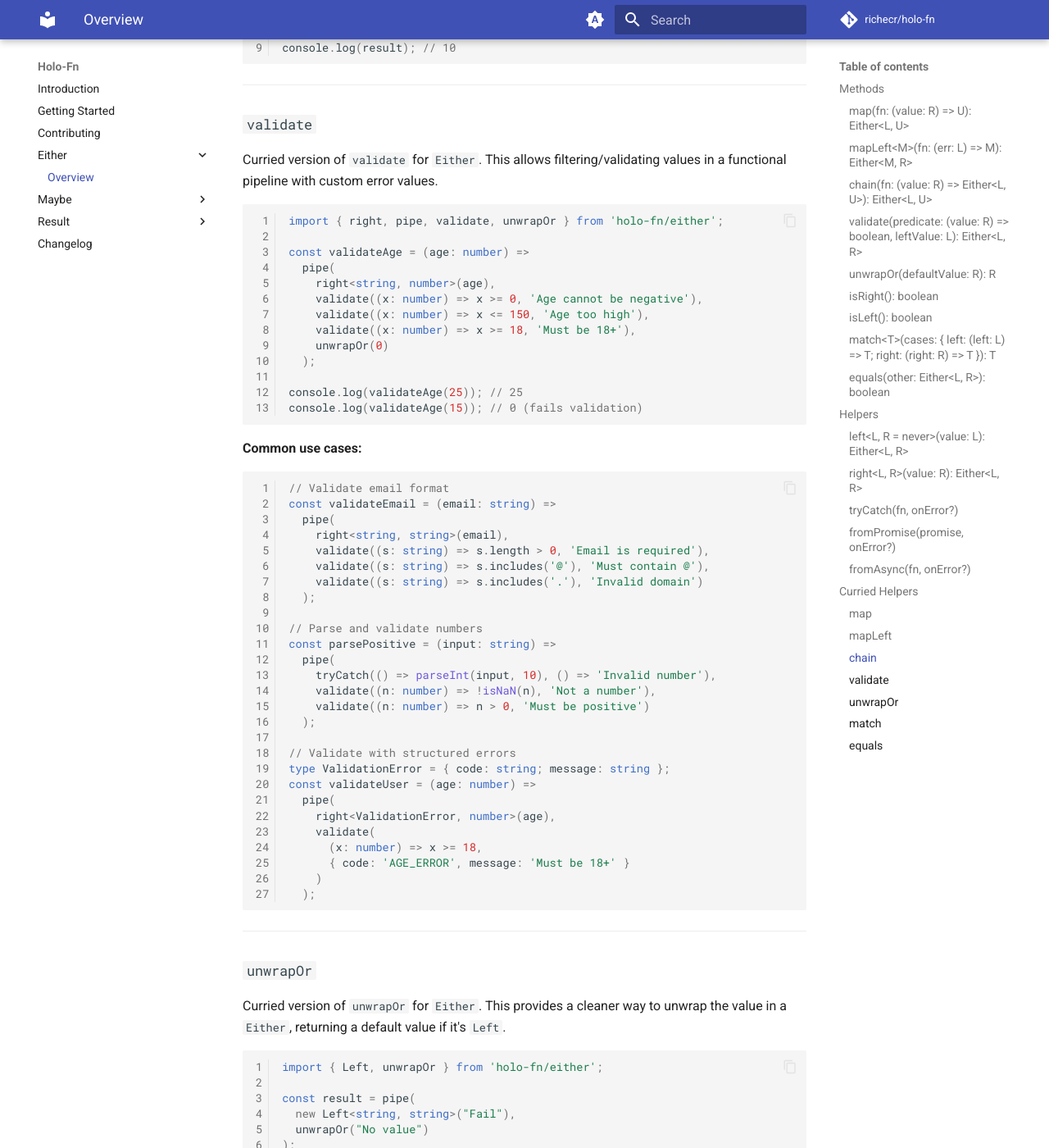
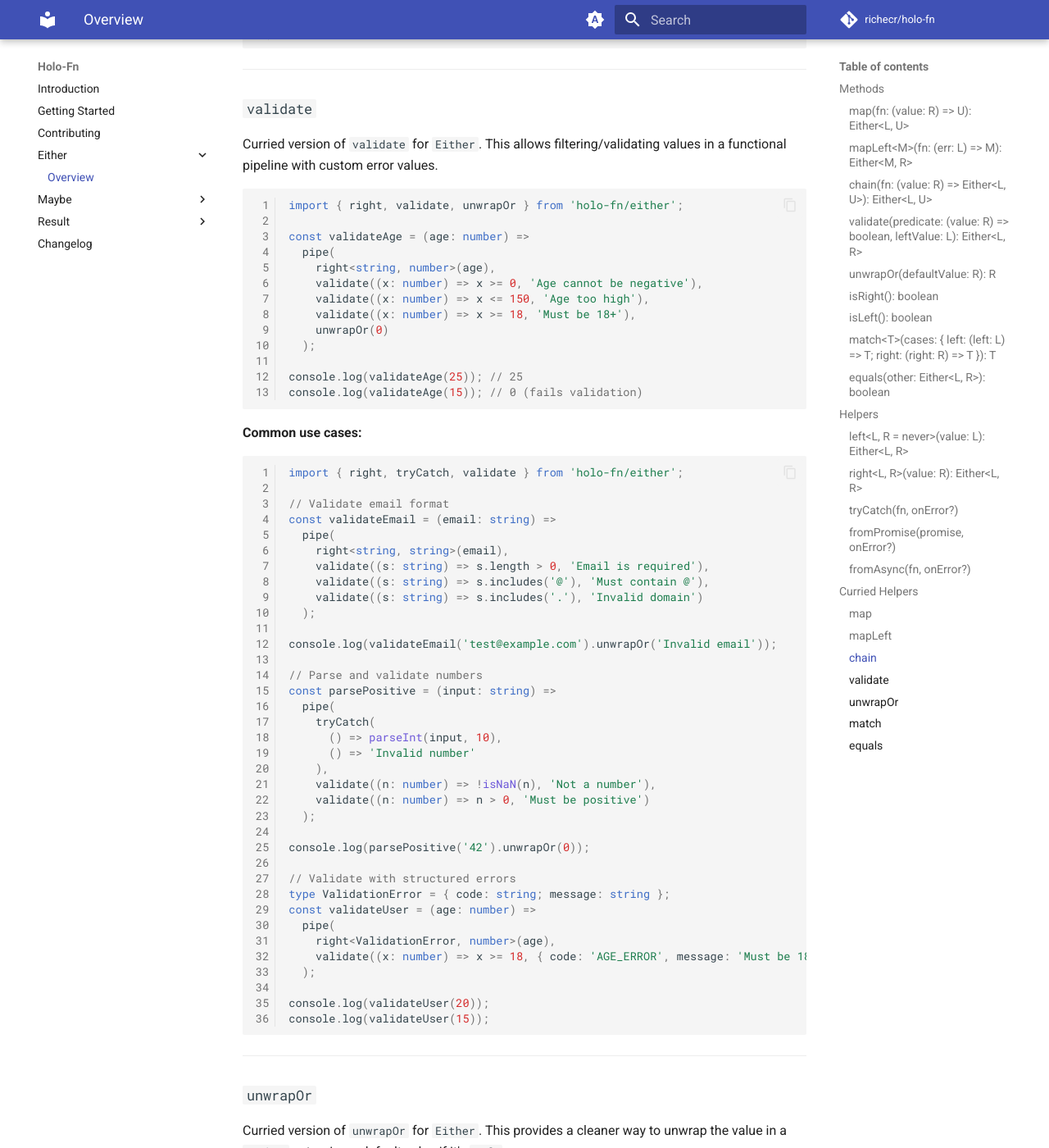
Before and after one commit to richecr/holo-fn, an MkDocs documentation site: the page built from docs/either/index.md, in a window 1280 px wide and 1400 px high, scrolled down 8135 px. Shown: the whole window at 82% size. Built offline with MkDocs 1.6.1 and Material for MkDocs 9.7.7, drawn with Linux system fonts in a browser that asks for light colours; comment, search, counter and statistics services are not loaded; some of the changed text lies outside the part shown.

Commit message:
feat: add validation examples and improve documentation for Either and Result

````diff
--- a/docs/either/index.md
+++ b/docs/either/index.md
@@ -104,18 +104,18 @@ const result2 = calculate(10, 2)
 Validates the `Right` value based on a predicate. If the predicate returns `true`, keeps the value. If it returns `false`, converts to `Left` with the provided error. Does nothing for `Left`.
 
 ```ts
-import { Right, Left } from "holo-fn/either";
+import { Left, Right } from 'holo-fn/either';
 
 const result1 = new Right<string, number>(25).validate((n) => n >= 18, 'Must be 18+');
 console.log(result1.unwrapOr(0)); // 25
 
 const result2 = new Right<string, number>(15).validate((n) => n >= 18, 'Must be 18+');
 console.log(result2.isLeft()); // true
+console.log(result2.unwrapOr(0)); // 0
 
 const result3 = new Left<string, number>('Already failed').validate((n) => n >= 18, 'Must be 18+');
 console.log(result3.isLeft()); // true (keeps original error)
 
-console.log(result2); // 0
 ```
 
 ### `unwrapOr(defaultValue: R): R`
@@ -408,7 +408,7 @@ console.log(result); // 10
 Curried version of `validate` for `Either`. This allows filtering/validating values in a functional pipeline with custom error values.
 
 ```ts
-import { right, pipe, validate, unwrapOr } from 'holo-fn/either';
+import { right, validate, unwrapOr } from 'holo-fn/either';
 
 const validateAge = (age: number) =>
   pipe(
@@ -426,6 +426,8 @@ console.log(validateAge(15)); // 0 (fails validation)
 **Common use cases:**
 
 ```ts
+import { right, tryCatch, validate } from 'holo-fn/either';
+
 // Validate email format
 const validateEmail = (email: string) =>
   pipe(
@@ -435,24 +437,31 @@ const validateEmail = (email: string) =>
     validate((s: string) => s.includes('.'), 'Invalid domain')
   );
 
+console.log(validateEmail('test@example.com').unwrapOr('Invalid email'));
+
 // Parse and validate numbers
 const parsePositive = (input: string) =>
   pipe(
-    tryCatch(() => parseInt(input, 10), () => 'Invalid number'),
+    tryCatch(
+      () => parseInt(input, 10),
+      () => 'Invalid number'
+    ),
     validate((n: number) => !isNaN(n), 'Not a number'),
     validate((n: number) => n > 0, 'Must be positive')
   );
+
+console.log(parsePositive('42').unwrapOr(0));
 
 // Validate with structured errors
 type ValidationError = { code: string; message: string };
 const validateUser = (age: number) =>
   pipe(
     right<ValidationError, number>(age),
-    validate(
-      (x: number) => x >= 18,
-      { code: 'AGE_ERROR', message: 'Must be 18+' }
-    )
+    validate((x: number) => x >= 18, { code: 'AGE_ERROR', message: 'Must be 18+' })
   );
+
+console.log(validateUser(20));
+console.log(validateUser(15));
 ```
 
 ---
````
Also changed, not shown: docs/result/index.md (+13 -2 lines).
